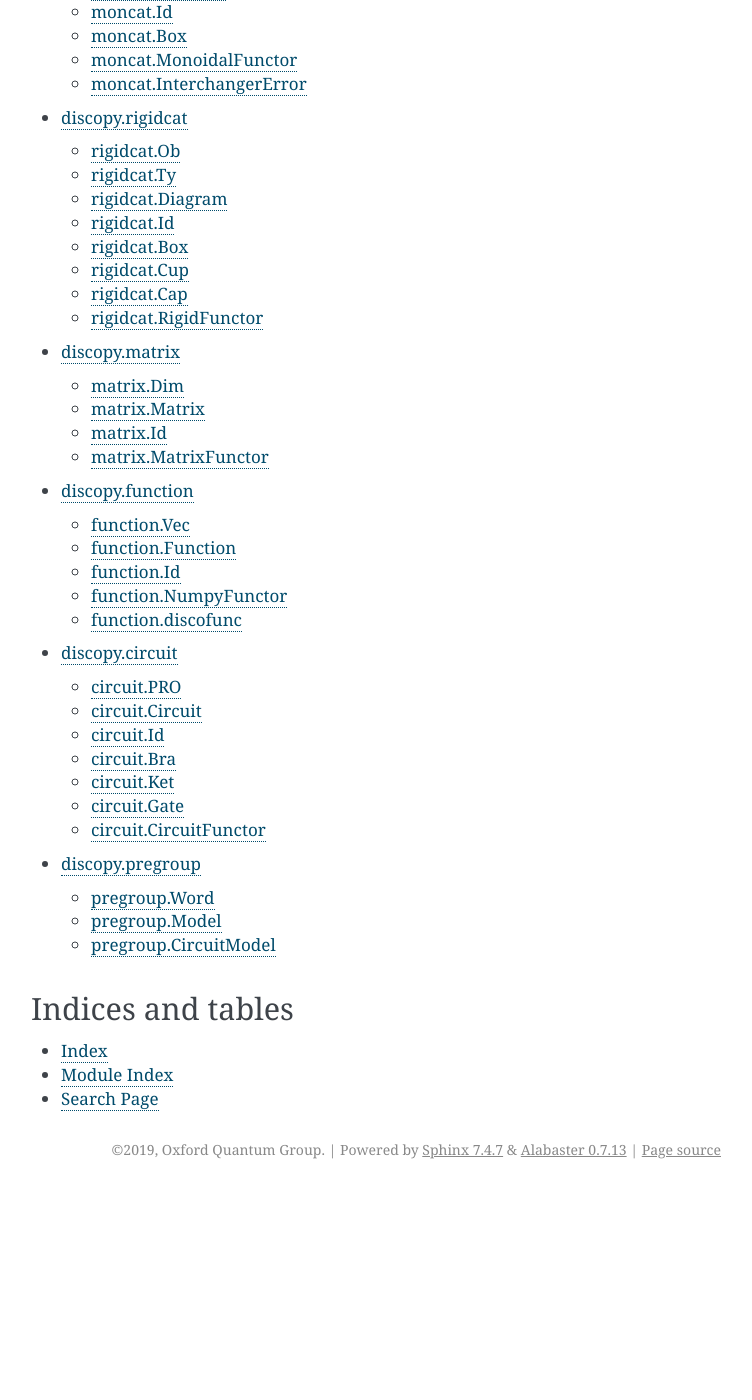
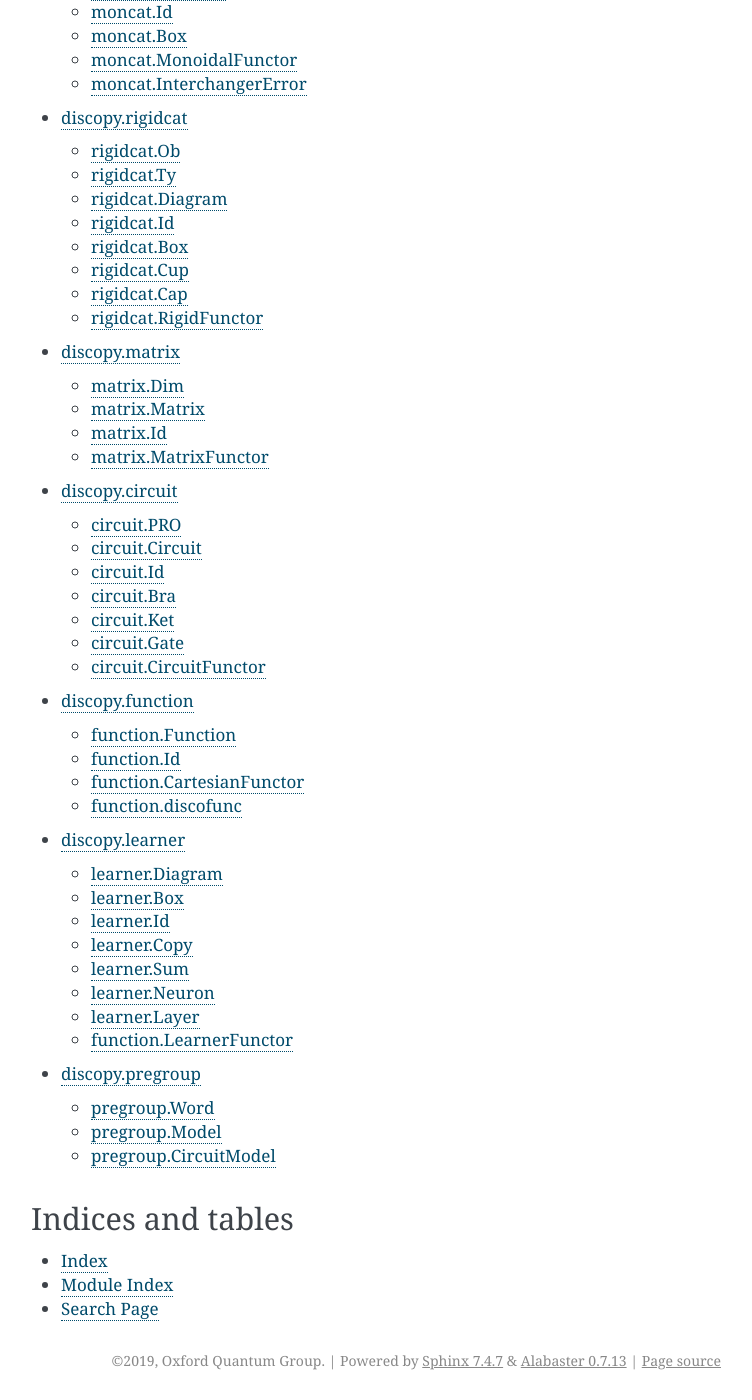
Before and after one commit to cnm13ryan/discopy, a Sphinx documentation site: the page built from docs/index.rst, in a window 1280 px wide and 1400 px high, scrolled down 693 px. Shown: the whole window, without its empty margins (389-1141 px from the left). Built offline with Sphinx 7.4.7, drawn with Linux system fonts in a browser that asks for light colours; the version number could not be read and is left out; before the commit the page ends 1882 px from its top, so only the background shows below that.

Commit message:
tests and docs for learner and function files

```diff
--- /dev/null
+++ b/docs/function/CartesianFunctor.rst
@@ -0,0 +1,6 @@
+function.CartesianFunctor
+=========================
+
+.. autoclass:: discopy.function.CartesianFunctor(ob, ar)
+    :show-inheritance:
+    :members:
--- a/docs/function/NumpyFunctor.rst
+++ /dev/null
@@ -1,6 +0,0 @@
-function.NumpyFunctor
-=====================
-
-.. autoclass:: discopy.function.NumpyFunctor(ob, ar)
-    :show-inheritance:
-    :members:
--- a/docs/function/Vec.rst
+++ /dev/null
@@ -1,6 +0,0 @@
-function.Vec
-============
-
-.. autoclass:: discopy.function.Vec(x)
-    :show-inheritance:
-    :members: dim
--- a/docs/function/index.rst
+++ b/docs/function/index.rst
@@ -6,8 +6,7 @@ discopy.function
 .. toctree::
     :caption: Contents:
 
-    Vec.rst
     Function.rst
     Id.rst
-    NumpyFunctor.rst
+    CartesianFunctor.rst
     discofunc.rst
--- a/docs/index.rst
+++ b/docs/index.rst
@@ -14,8 +14,9 @@ discopy
    moncat/index.rst
    rigidcat/index.rst
    matrix/index.rst
+   circuit/index.rst
    function/index.rst
-   circuit/index.rst
+   learner/index.rst
    pregroup/index.rst
 
 
--- /dev/null
+++ b/docs/learner/Box.rst
@@ -0,0 +1,5 @@
+learner.Box
+===========
+
+.. autoclass:: discopy.learner.Box(name, dom, cod, function=None, data=None)
+    :show-inheritance:
--- /dev/null
+++ b/docs/learner/Copy.rst
@@ -0,0 +1,5 @@
+learner.Copy
+============
+
+.. autoclass:: discopy.learner.Copy(dom, copies=2)
+    :show-inheritance:
--- /dev/null
+++ b/docs/learner/Diagram.rst
@@ -0,0 +1,5 @@
+learner.Diagram
+===============
+
+.. autoclass:: discopy.learner.Diagram(dom, cod, boxes, offsets)
+    :show-inheritance:
--- /dev/null
+++ b/docs/learner/Id.rst
@@ -0,0 +1,6 @@
+learner.Id
+===========
+
+.. autoclass:: discopy.learner.Id(dim)
+    :show-inheritance:
+    :members:
--- /dev/null
+++ b/docs/learner/Layer.rst
@@ -0,0 +1,5 @@
+learner.Layer
+=============
+
+.. autoclass:: discopy.learner.Layer(dom, cod, params)
+    :show-inheritance:
--- /dev/null
+++ b/docs/learner/LearnerFunctor.rst
@@ -0,0 +1,6 @@
+function.LearnerFunctor
+=======================
+
+.. autoclass:: discopy.learner.LearnerFunctor(ob, ar)
+    :show-inheritance:
+    :members:
--- /dev/null
+++ b/docs/learner/Neuron.rst
@@ -0,0 +1,5 @@
+learner.Neuron
+==============
+
+.. autoclass:: discopy.learner.Neuron(dom, weigths)
+    :show-inheritance:
--- /dev/null
+++ b/docs/learner/Sum.rst
@@ -0,0 +1,5 @@
+learner.Sum
+============
+
+.. autoclass:: discopy.learner.Sum(cod, copies=2)
+    :show-inheritance:
--- /dev/null
+++ b/docs/learner/index.rst
@@ -0,0 +1,16 @@
+discopy.learner
+===============
+
+.. automodule:: discopy.learner
+
+.. toctree::
+    :caption: Contents:
+
+    Diagram.rst
+    Box.rst
+    Id.rst
+    Copy.rst
+    Sum.rst
+    Neuron.rst
+    Layer.rst
+    LearnerFunctor.rst
--- a/function.py
+++ b/function.py
@@ -6,9 +6,9 @@ with cartesian product as tensor.
 
 from discopy import messages
 from discopy.cat import AxiomError
-import numpy as np
 from discopy.moncat import Ty, Box, MonoidalFunctor
 from discopy.circuit import PRO
+from discopy.matrix import np
 
 
 class Function(Box):
```
Also changed, not shown: learner.py (+49 -20 lines), 2 other files.
